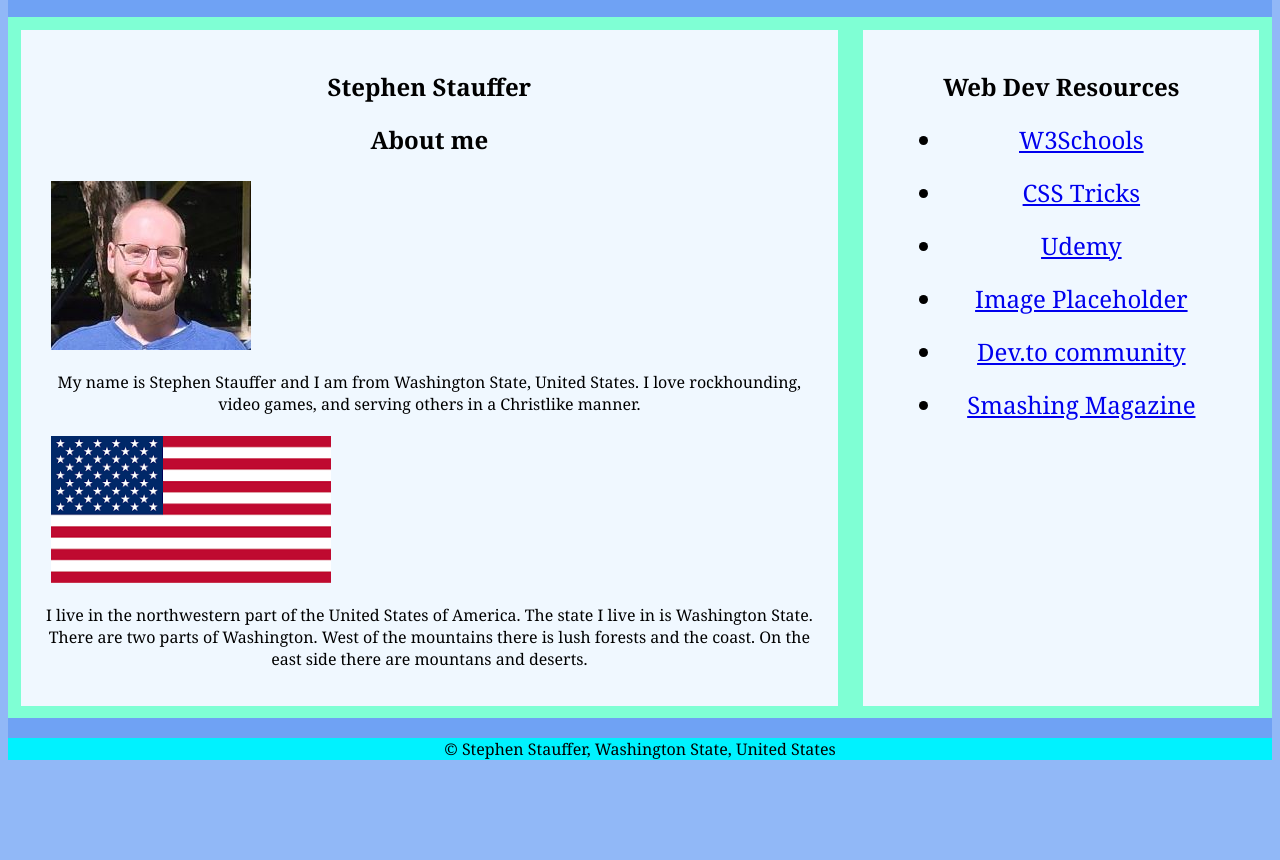
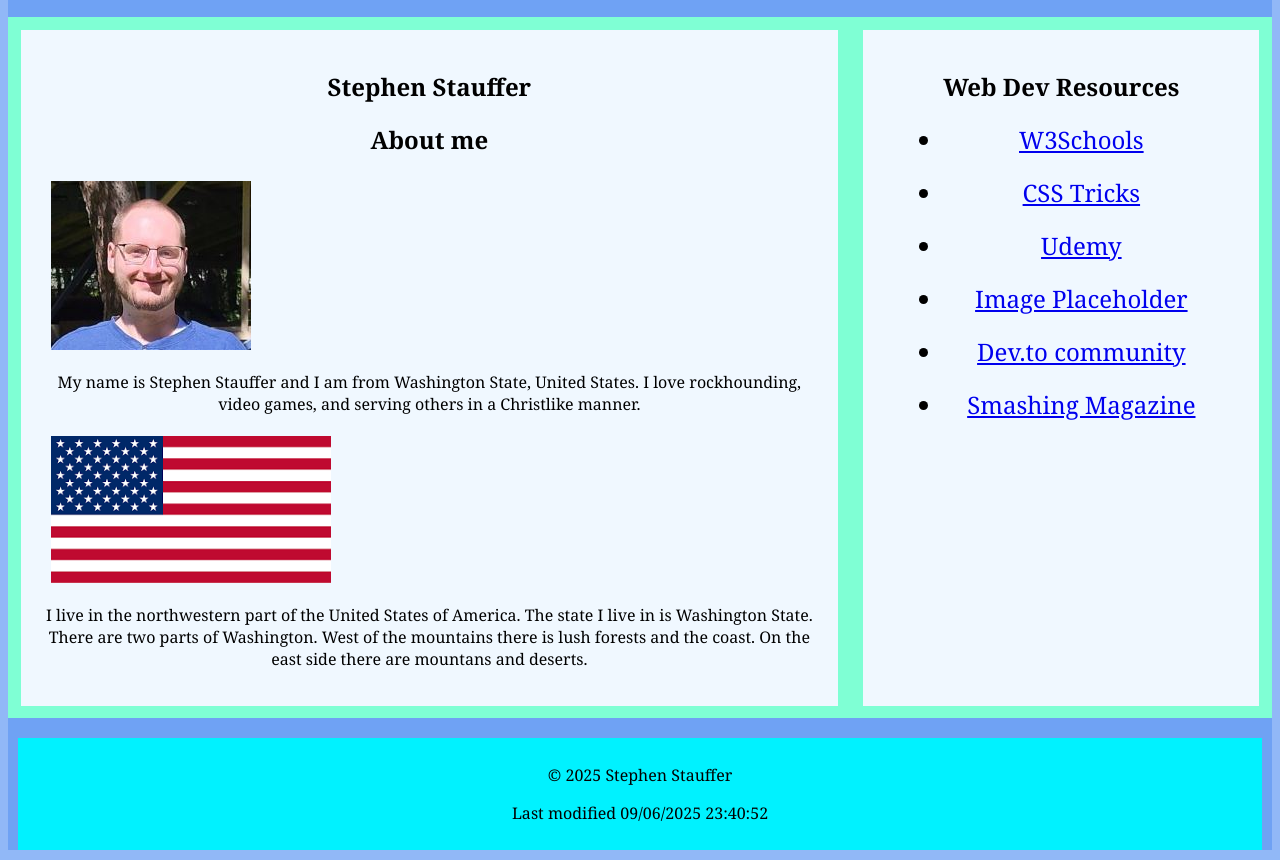
Before and after one commit to Zaanian/wdd131, a plain HTML site: page index.html in a window 1280 px wide. Shown: the part 100-960 px from the top of the page. Before the commit the page ends 876 px from the top, so only its background shows below. Drawn offline with Linux system fonts and the light colour scheme.

Commit message:
javascript progress done

```diff
--- a/index.html
+++ b/index.html
@@ -9,6 +9,7 @@
         It contains practice material and navigation for this class">
     <title>WWD 131-Dynamic Web Fundamentals-Stephen Stauffer</title>
     <link rel="stylesheet" href="styles/base.css">
+    <script src="scripts/getdates.js" defer></script>
 
 </head>
 
@@ -57,7 +58,7 @@
 
     </main>
     <footer>
-        <p>&copy; <span id="currentyear">Stephen Stauffer, Washington State, United States</span></p>
+        <p>&copy; <span id="currentyear"></span><span> Stephen Stauffer</span></p>
         <p id="lastmodified"></p>
     </footer>
 </body>
--- a/scripts/getdates.js
+++ b/scripts/getdates.js
@@ -0,0 +1,7 @@
+
+// Set the current year
+document.getElementById("currentyear").textContent = new Date().getFullYear();
+
+//get the last modified date
+const lastmodifieddate= document.lastModified
+document.getElementById("lastmodified").textContent = ("Last modified " + lastmodifieddate)
--- a/styles/base.css
+++ b/styles/base.css
@@ -79,5 +79,6 @@ li {
 
 footer {
     background-color: rgba(0, 242, 255);
-    border: 20px;
+    padding: 10px;
+    margin: 10px;
 }
```
